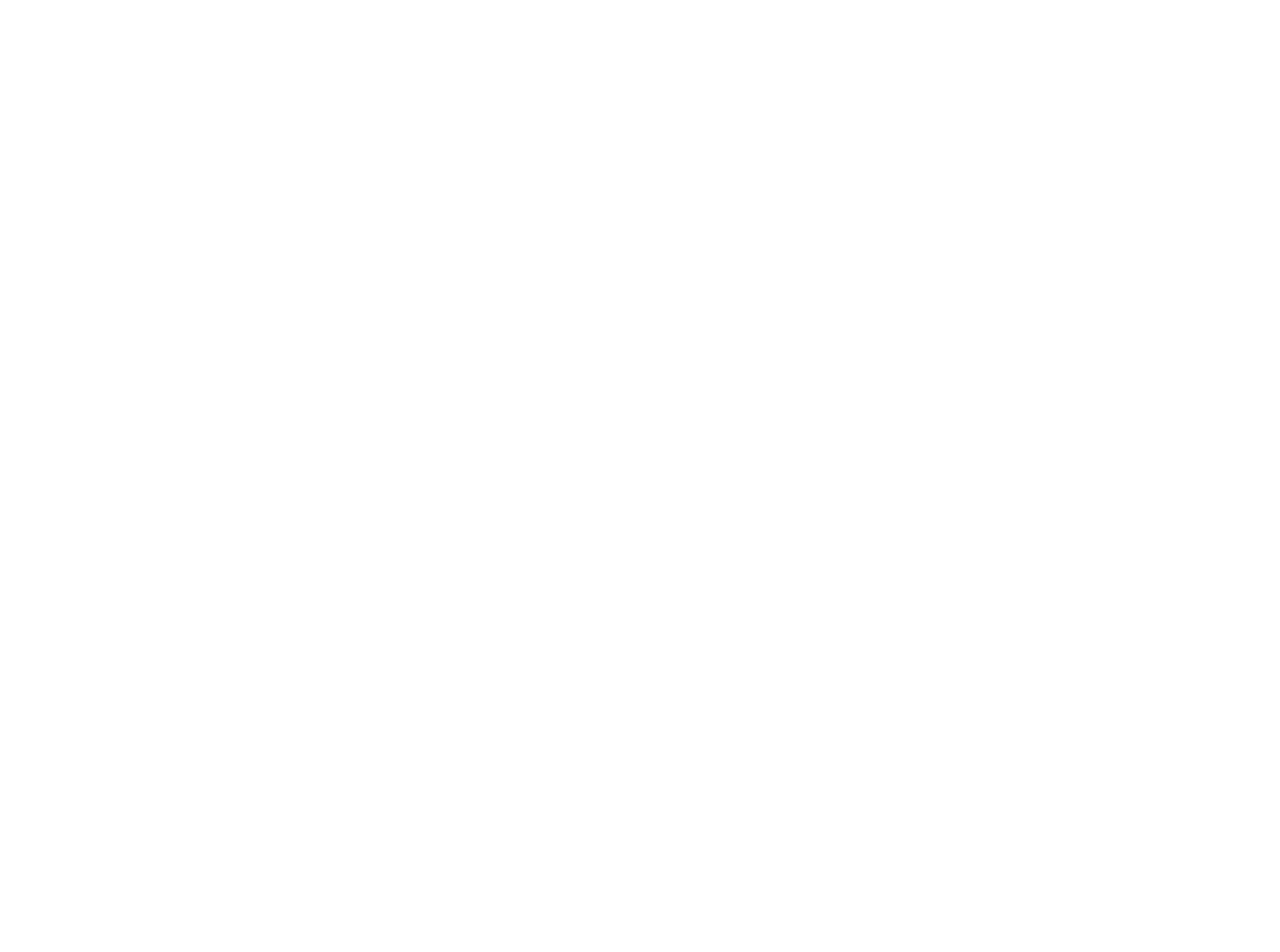
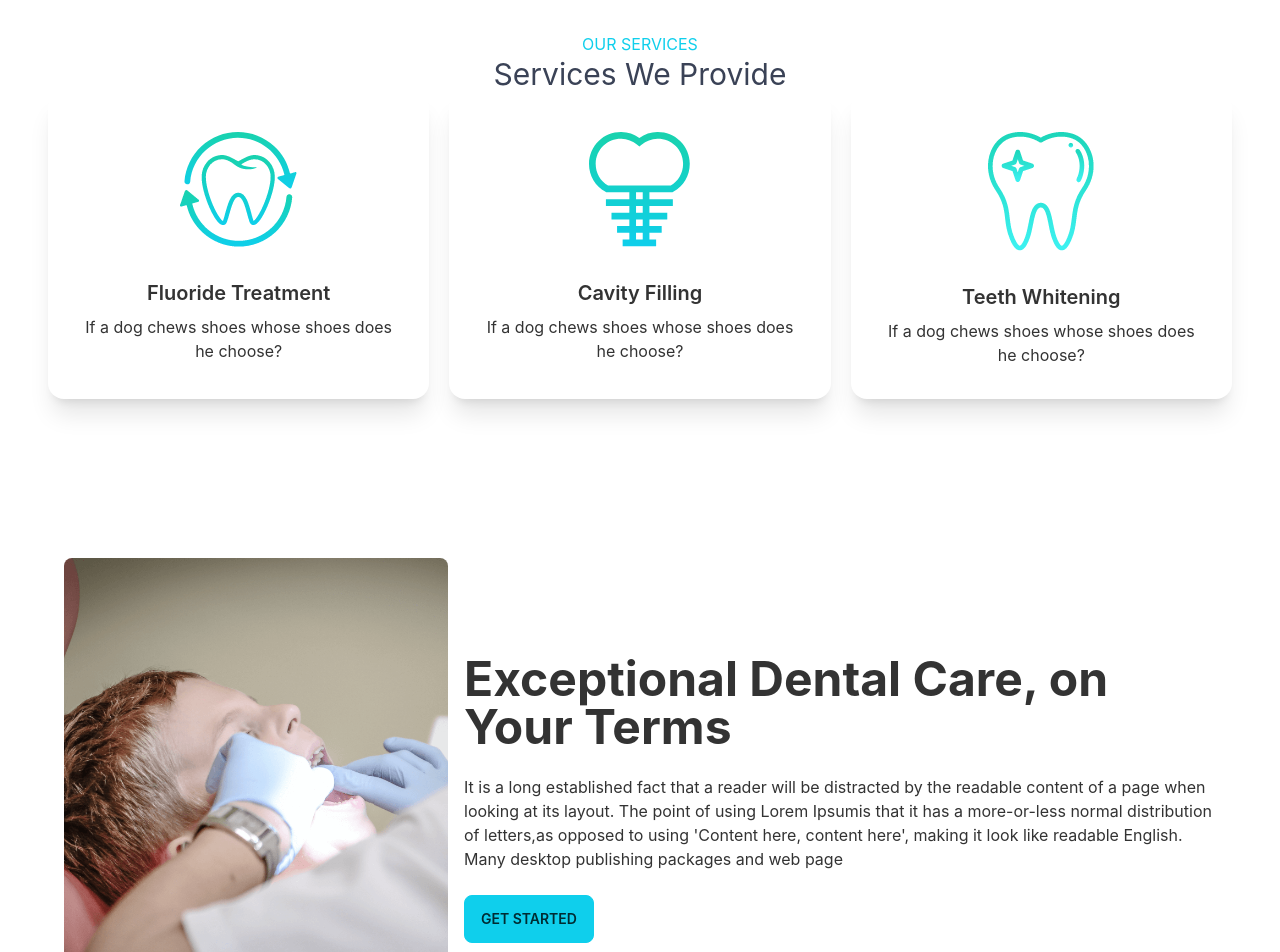
Before and after one commit to zhSHUVO/doctors-portal-client, a React (Create React App) app: page / in a window 1280 px wide. Shown: the part 1180-2132 px from the top of the page. Before the commit the page ends 1036 px from the top, so only its background shows below. Built offline with nearby package versions, Linux system fonts and the light colour scheme; the HTML template or start-up script is replaced by a standard one.

Commit message:
services

```diff
--- a/src/Pages/Home/Banner.js
+++ b/src/Pages/Home/Banner.js
@@ -3,7 +3,7 @@
 
 const Banner = () => {
     return (
-        <div class="hero px-12 min-h-screen bg-bg-chair bg-cover bg-contain bg-no-repeat bg-center ">
+        <div class="hero pb-32 lg:min-h-screen  lg:bg-bg-chair lg:bg-cover lg:bg-contain lg:bg-no-repeat lg:bg-center ">
             <div class="hero-content flex-col lg:flex-row-reverse">
                 <img src={chair} class="md:w-96 rounded-lg shadow-2xl" />
                 <div>
--- a/src/Pages/Home/Home.js
+++ b/src/Pages/Home/Home.js
@@ -1,12 +1,14 @@
 import React from "react";
+import Services from "../Services/Services";
 import Banner from "./Banner";
 import Info from "./Info";
 
 const Home = () => {
     return (
-        <div>
+        <div className="p-12">
             <Banner></Banner>
             <Info></Info>
+            <Services></Services>
         </div>
     );
 };
--- a/src/Pages/Home/Info.js
+++ b/src/Pages/Home/Info.js
@@ -5,7 +5,7 @@
 
 const Info = () => {
     return (
-        <div className="grid grid-cols-1 lg:grid-cols-3 gap-5 px-12">
+        <div className="grid grid-cols-1 lg:grid-cols-3 gap-5">
             <div class="card lg:card-side bg-base-100 shadow-xl bg-primary text-white px-8 pt-6">
                 <figure>
                     <img src={clock} alt="opening hour" />
--- /dev/null
+++ b/src/Pages/Services/Service.js
@@ -0,0 +1,17 @@
+import React from "react";
+
+const Service = ({ service }) => {
+    return (
+        <div class="card lg:max-w-lg bg-base-100  shadow-xl">
+            <figure class="px-10 pt-10">
+                <img src={service.img} alt="fluoride" class="rounded-xl" />
+            </figure>
+            <div class="card-body items-center text-center">
+                <h2 class="card-title">{service.name}</h2>
+                <p>If a dog chews shoes whose shoes does he choose?</p>
+            </div>
+        </div>
+    );
+};
+
+export default Service;
--- /dev/null
+++ b/src/Pages/Services/Services.js
@@ -0,0 +1,68 @@
+import React from "react";
+import cavity from "../../assets/images/cavity.png";
+import fluoride from "../../assets/images/fluoride.png";
+import treatment from "../../assets/images/treatment.png";
+import whitening from "../../assets/images/whitening.png";
+import Service from "./Service";
+
+const Services = () => {
+    const services = [
+        {
+            _id: 1,
+            name: "Fluoride Treatment",
+            description: "",
+            img: fluoride,
+        },
+        {
+            _id: 2,
+            name: "Cavity Filling",
+            description: "",
+            img: cavity,
+        },
+        {
+            _id: 3,
+            name: "Teeth Whitening",
+            description: "",
+            img: whitening,
+        },
+    ];
+
+    return (
+        <div className="pt-32 pb-32">
+            <h1 className="text-primary text-center">OUR SERVICES</h1>
+            <h1 className="text-3xl	text-accent text-center">
+                Services We Provide
+            </h1>
+
+            <div className="grid justify-items-center grid-cols-1 lg:grid-cols-3 gap-5 ">
+                {services.map((service) => (
+                    <Service key={service._id} service={service}></Service>
+                ))}
+            </div>
+
+            <div class="hero  min-h-screen ">
+                <div class="hero-content flex-col lg:flex-row">
+                    <img src={treatment} className="w-96 rounded-lg" />
+                    <div>
+                        <h1 class="text-5xl font-bold">
+                            Exceptional Dental Care, on Your Terms
+                        </h1>
+                        <p class="py-6">
+                            It is a long established fact that a reader will be
+                            distracted by the readable content of a page when
+                            looking at its layout. The point of using Lorem
+                            Ipsumis that it has a more-or-less normal
+                            distribution of letters,as opposed to using 'Content
+                            here, content here', making it look like readable
+                            English. Many desktop publishing packages and web
+                            page
+                        </p>
+                        <button class="btn btn-primary">Get Started</button>
+                    </div>
+                </div>
+            </div>
+        </div>
+    );
+};
+
+export default Services;
--- a/src/Pages/Shared/Navbar.js
+++ b/src/Pages/Shared/Navbar.js
@@ -3,7 +3,7 @@
 
 const Navbar = () => {
     return (
-        <div class="navbar bg-base-100">
+        <div class="navbar bg-base-100 justify-between	lg:px-12">
             <div class="navbar-start">
                 <div class="dropdown">
                     <label tabindex="0" class="btn btn-ghost lg:hidden">
```
